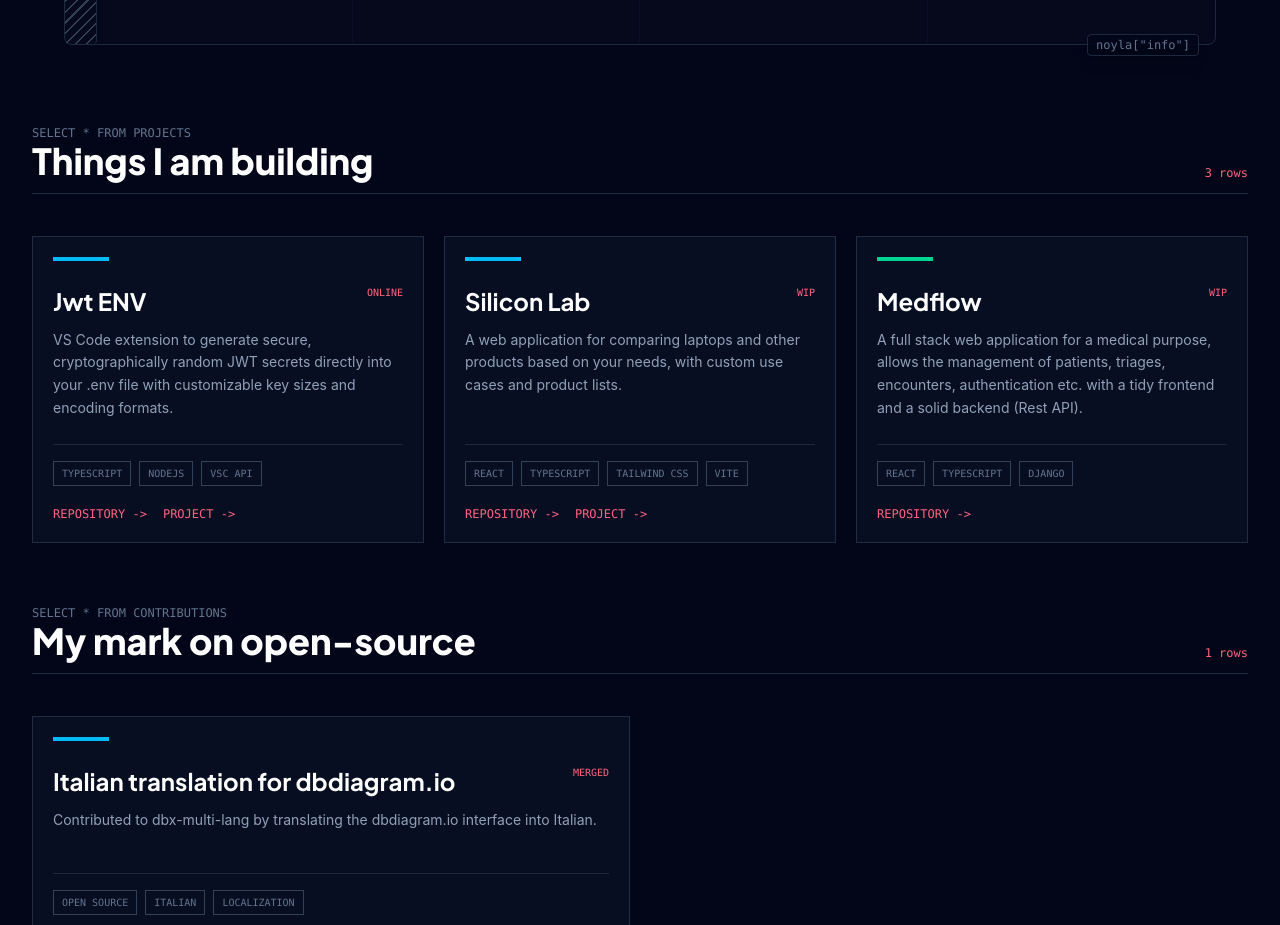
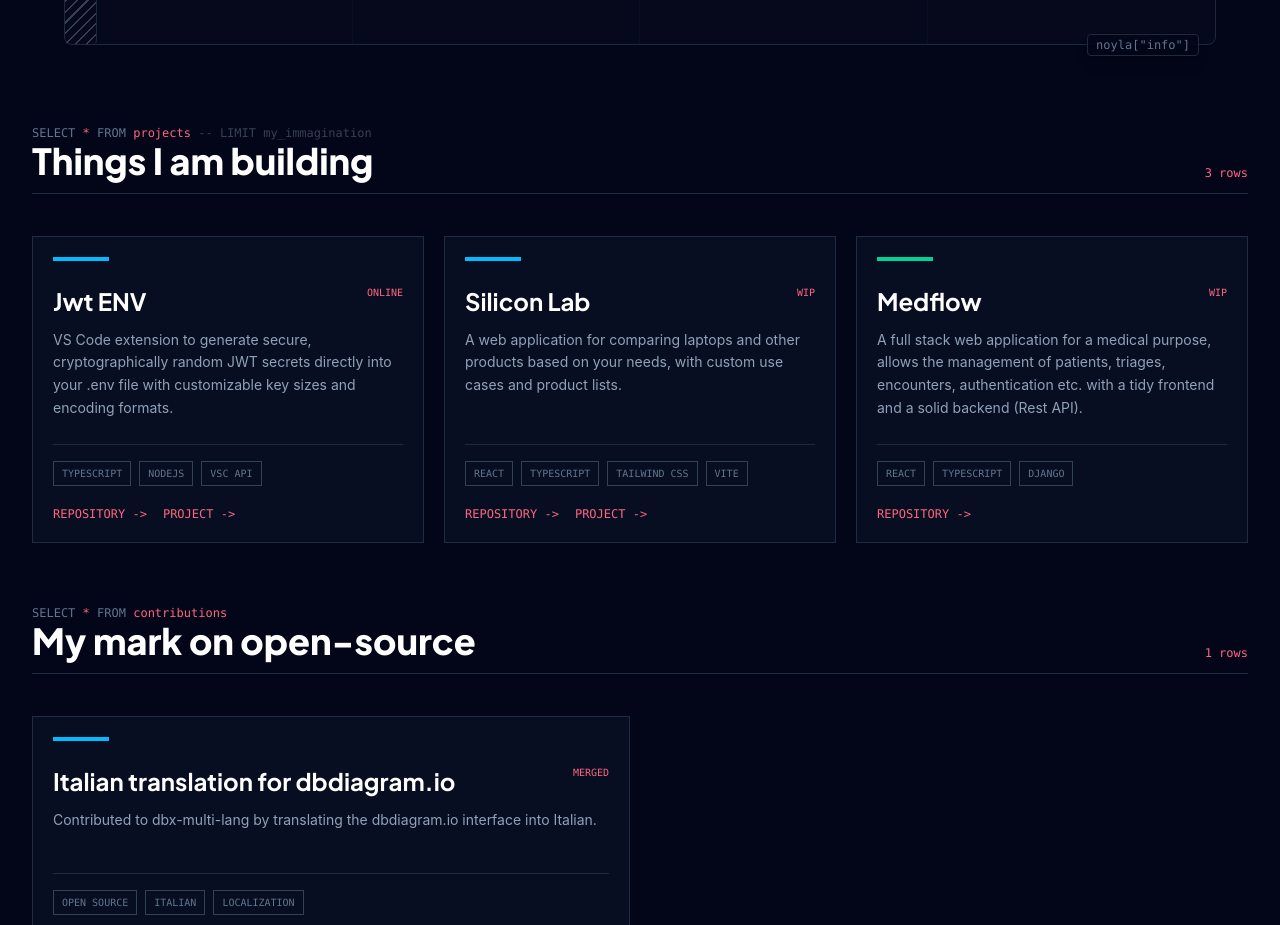
Before and after one commit to Noylah/portfolio, a React (Vite) app: page / in a window 1280 px wide. Shown: the part 1160-2085 px from the top of the page. Built offline with nearby package versions, Linux system fonts and the light colour scheme.

Commit message:
-- LIMIT my_immagination

```diff
--- a/src/pages/Home.tsx
+++ b/src/pages/Home.tsx
@@ -85,7 +85,13 @@ export default function Home() {
             <div className="mb-6 flex items-end justify-between gap-4 border-b border-slate-800 pb-3">
               <div>
                 <p className="font-mono text-xs uppercase text-slate-500">
-                  SELECT * FROM projects
+                  SELECT <span className={`${theme.text} lowercase`}>*</span>{" "}
+                  FROM{" "}
+                  <span className={`${theme.text} lowercase`}>projects</span>{" "}
+                  <span className="text-gray-700">
+                    -- LIMIT{" "}
+                    <span className={`lowercase`}>my_immagination</span>
+                  </span>
                 </p>
                 <h2 className="font-jakarta text-3xl font-black text-white sm:text-4xl">
                   Things I am building
@@ -110,7 +116,11 @@ export default function Home() {
             <div className="mb-6 flex items-end justify-between gap-4 border-b border-slate-800 pb-3">
               <div>
                 <p className="font-mono text-xs uppercase text-slate-500">
-                  SELECT * FROM contributions
+                  SELECT <span className={`${theme.text} lowercase`}>*</span>{" "}
+                  FROM{" "}
+                  <span className={`${theme.text} lowercase`}>
+                    contributions
+                  </span>
                 </p>
                 <h2 className="font-jakarta text-3xl font-black text-white sm:text-4xl">
                   My mark on open-source
```
